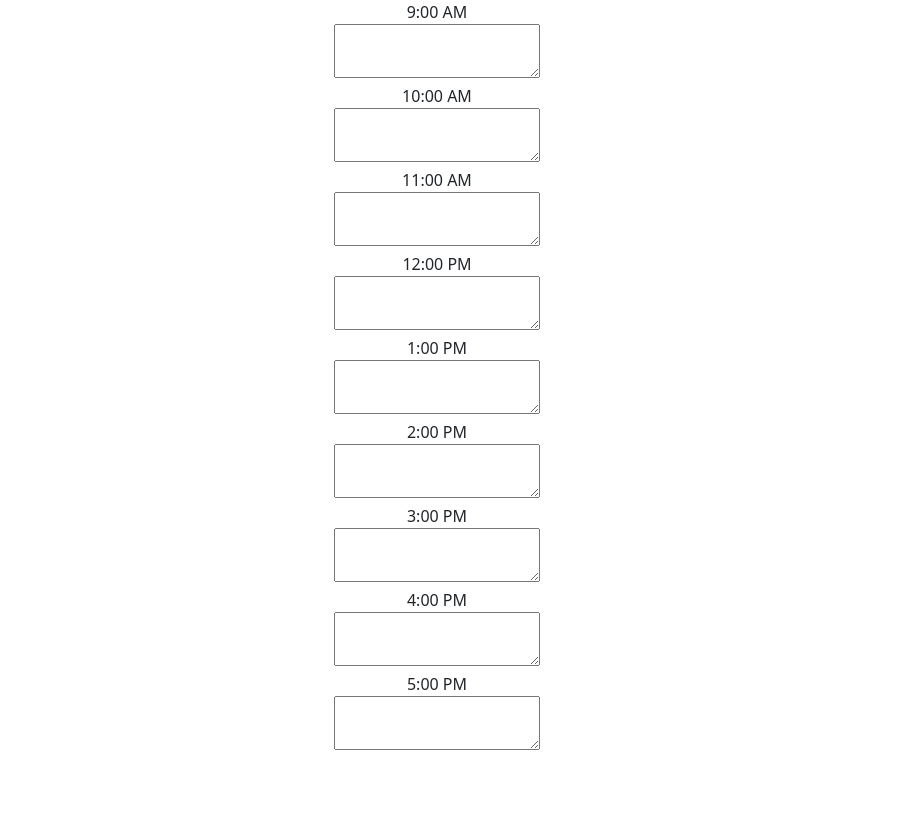
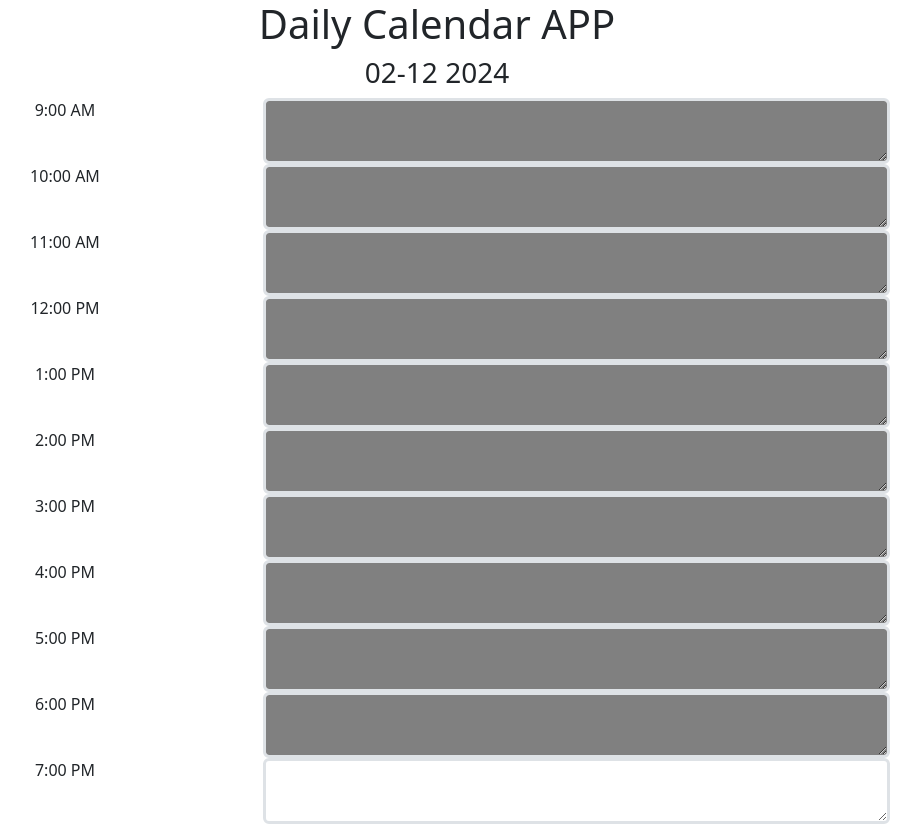
Before and after one commit to Meehan-007/calendar, a React (Create React App) app: page / in a window 1280 px wide. Shown: the whole page, without its empty margins (203-1124 px from the left). Before the commit the page ends 800 px from the top, so only its background shows below. Built offline with nearby package versions, Linux system fonts and the light colour scheme.

Commit message:
added background colors based on time of day

```diff
--- a/package.json
+++ b/package.json
@@ -7,6 +7,7 @@
     "@testing-library/react": "^13.4.0",
     "@testing-library/user-event": "^13.5.0",
     "bootstrap": "^5.3.2",
+    "dayjs": "^1.11.10",
     "react": "^18.2.0",
     "react-dom": "^18.2.0",
     "react-scripts": "5.0.1",
--- a/src/Calendar.js
+++ b/src/Calendar.js
@@ -1,20 +1,31 @@
 import React, { useState, useEffect } from 'react';
 import 'bootstrap/dist/css/bootstrap.min.css';
 import TimeRow from './Componets/Time';
+const dayjs = require('dayjs');
 
 const Calendar = () => {
 
     const [hours, setHours] = useState([
-        { hour: '9:00 AM', text: ''},
-        { hour: '10:00 AM', text: ''},
-        { hour: '11:00 AM', text: ''},
-        { hour: '12:00 PM', text: ''},
-        { hour: '1:00 PM', text: ''},
-        { hour: '2:00 PM', text: ''},
-        { hour: '3:00 PM', text: ''},
-        { hour: '4:00 PM', text: ''},
-        { hour: '5:00 PM', text: ''}
+        { id: 9, hour: '9:00 AM', text: ''},
+        { id: 10, hour: '10:00 AM', text: ''},
+        { id: 11, hour: '11:00 AM', text: ''},
+        { id: 12, hour: '12:00 PM', text: ''},
+        { id: 13, hour: '1:00 PM', text: ''},
+        { id: 14, hour: '2:00 PM', text: ''},
+        { id: 15, hour: '3:00 PM', text: ''},
+        { id: 16, hour: '4:00 PM', text: ''},
+        { id: 17, hour: '5:00 PM', text: ''} ,
+        { id: 18, hour: '6:00 PM', text: ''},
+        { id: 19, hour: '7:00 PM', text: ''},
+
+
+
+
      ]);
+
+     const formattedDate = dayjs().format('MM-DD YYYY');
+console.log(formattedDate);
+
 
     // need functions for local storage
 
@@ -25,13 +36,19 @@ const Calendar = () => {
     // local storage to hold the info in an object
 
 
-    // for loop to auto generate the fields?
+
     return(
+        <main>
+        <section>
+              <h1> Daily Calendar APP </h1>
+              <h3> {formattedDate} </h3>
+        </section>
         <section className='container'>
 
           <TimeRow hours={hours} />
 
         </section>
+        </main>
     )
 
 
--- a/src/componets/time.js
+++ b/src/componets/time.js
@@ -1,22 +1,27 @@
 import React from 'react';
 import 'bootstrap/dist/css/bootstrap.min.css';
+const dayjs = require('dayjs');
 
 
 const TimeRow = ({ hours }) => {
 
-
+    const currentHour = dayjs().format('HH')
 
 
     return (
         <section>
             {hours.map(hour => (
-            <div key={hour.id}>
-           <div>
+
+            <div key={hour.id} className='col-12 row mx-auto'>
+           <div className='col-4'>
             {hour.hour}
            </div>
 
-           <div>
-             <textarea defaultValue={hour.text}/>
+           <div className='col-7 form-group ' >
+             <textarea className='form-control border border-3' style={{
+                backgroundColor: hour.id < currentHour ? 'grey' : hour.id == currentHour ? 'white' : 'lightgrey'
+
+           }} defaultValue={hour.text}/>
            </div>
            </div>
 
```
Also changed, not shown: 1 other file (tests, documents, lock files or other folders).
